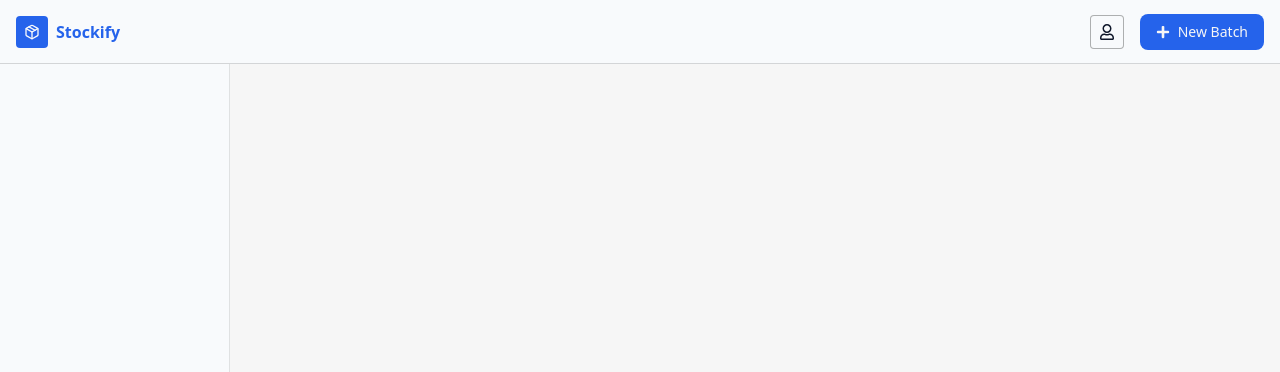
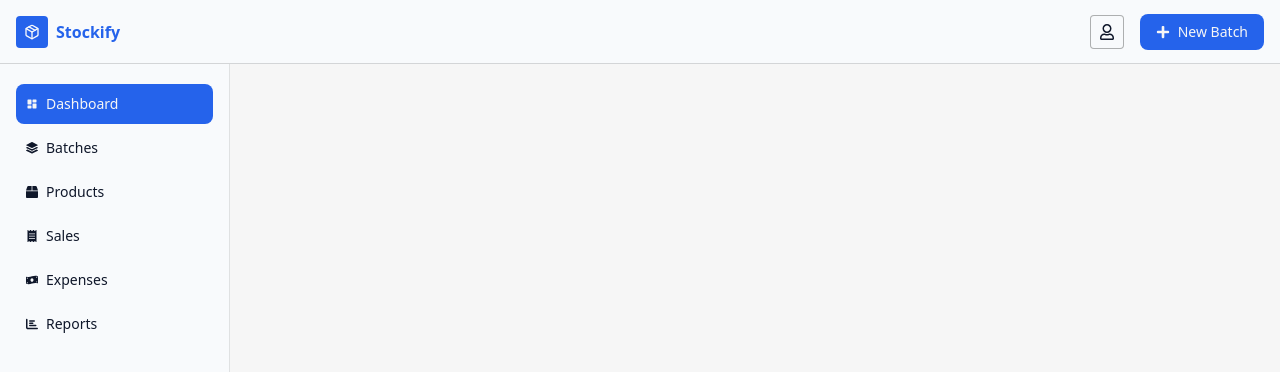
Before and after one commit to Chiemezie-Uchenwoke/stockify-frontend, a React (Vite) app: page /dashboard in a window 1280 px wide. Shown: the top 372 px of the page. Built offline with nearby package versions, Linux system fonts and the light colour scheme.

Commit message:
Feat: Sidebar button
Add sidebar button for tablet and larger screens

```diff
--- a/src/components/Dashboard/DashboardContent.jsx
+++ b/src/components/Dashboard/DashboardContent.jsx
@@ -1,18 +1,23 @@
+import { useState } from "react";
 import useThemeStore from "../../stores/ThemeStore";
+import SidebarLg from "./Sidebar/SidebarLg";
+import DashboardView from "./Views/DashboardView";
 
 const DashboardContent = () => {
+    const [view, setView] = useState("dashboard");
     const {theme} = useThemeStore();
 
     return (
         <div className={`${theme === "dark" ? "dark" : ""} w-full h-[calc(100vh-4rem)] `}>
-            <div className="hidden md:block bg-light-surface w-[20%] lg:w-[18%] h-full border-r border-black/10 dark:bg-dark-bg dark:border-white-shade/10">
-                <div className="">
-
-                </div>
-            </div>
+            <aside className="hidden md:block bg-light-surface w-[20%] lg:w-[18%] h-full border-r border-black/10 dark:bg-dark-bg dark:border-white-shade/10">
+                <SidebarLg
+                    currentView={view}
+                    setView={setView}
+                />
+            </aside>
 
             <div className="w-full md:w-[calc(100%-18%)] lg:w-[calc(100%-20%)] ">
-
+                {view === "dashboard" && <DashboardView />}
             </div>
         </div>
     )
--- /dev/null
+++ b/src/components/Dashboard/Sidebar/SidebarButton.jsx
@@ -0,0 +1,20 @@
+import { memo } from "react";
+
+const SidebarButton = ({icon: Icon, text, view, setView, isActive}) => {
+    return (
+        <button
+            onClick={() => setView(view)}
+            className={`flex flex-col items-center md:flex-row gap-2 text-sm ${isActive ? "bg-pri-col text-white-shade" : ""} p-2.5 rounded-lg`}
+        >
+            <span className="text-xs">
+                <Icon />
+            </span>
+
+            <span>
+                {text}
+            </span>
+        </button>
+    )
+};
+
+export default memo(SidebarButton);
--- /dev/null
+++ b/src/components/Dashboard/Sidebar/SidebarLg.jsx
@@ -0,0 +1,24 @@
+import SidebarButton from "./SidebarButton";
+import sidebarViews from "../../../data/sidebarViewsData";
+
+const SidebarLg = ({currentView, setView}) => {
+    return (
+        <div className="hidden md:flex flex-col gap-1 py-5 px-4 w-full"
+        >
+            {
+                sidebarViews.map((view) => {
+                    return (
+                        <SidebarButton
+                            key={view.id}
+                            {...view}
+                            setView={setView}
+                            isActive={view.view === currentView}
+                        />
+                    )
+                })
+            }
+        </div>
+    )
+};
+
+export default SidebarLg;
--- /dev/null
+++ b/src/components/Dashboard/Views/DashboardView.jsx
@@ -0,0 +1,9 @@
+const DashboardView = () => {
+    return (
+        <div>
+
+        </div>
+    )
+};
+
+export default DashboardView;
```
